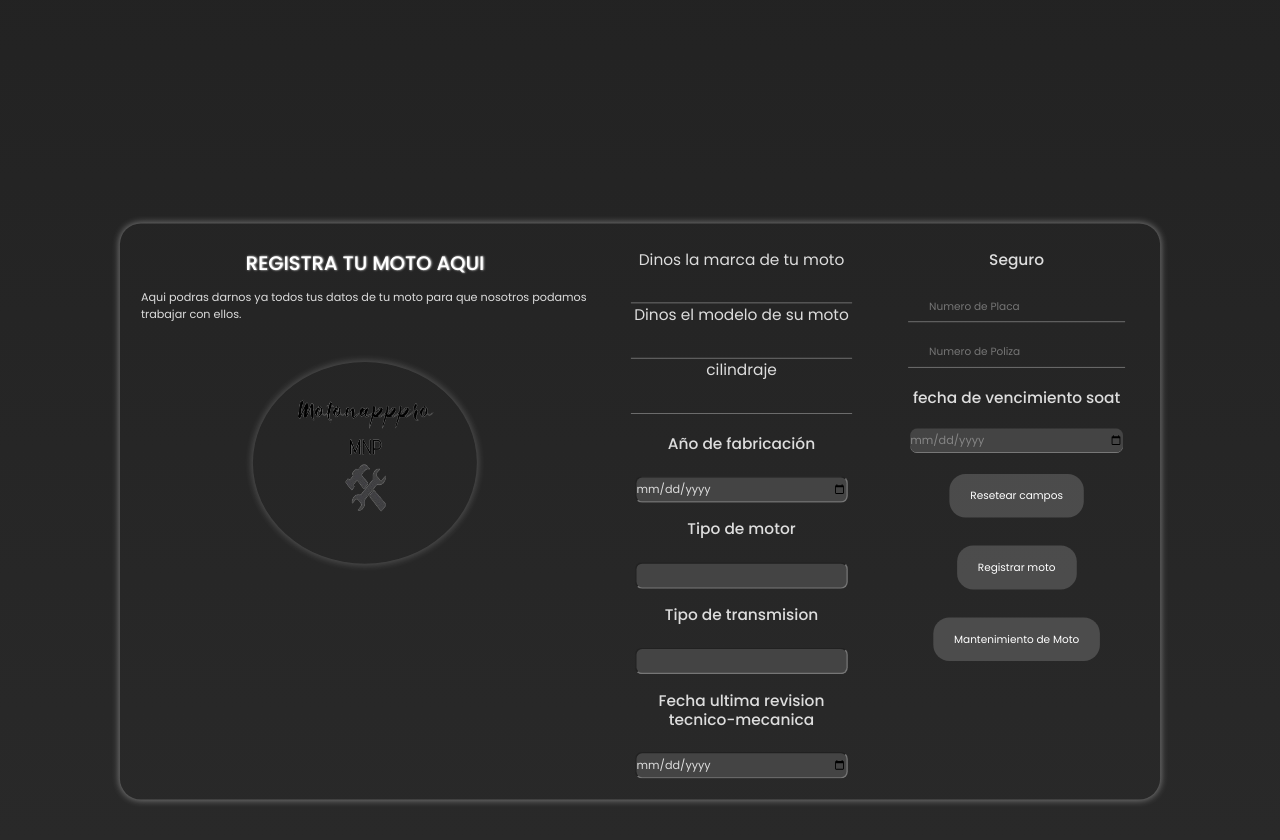
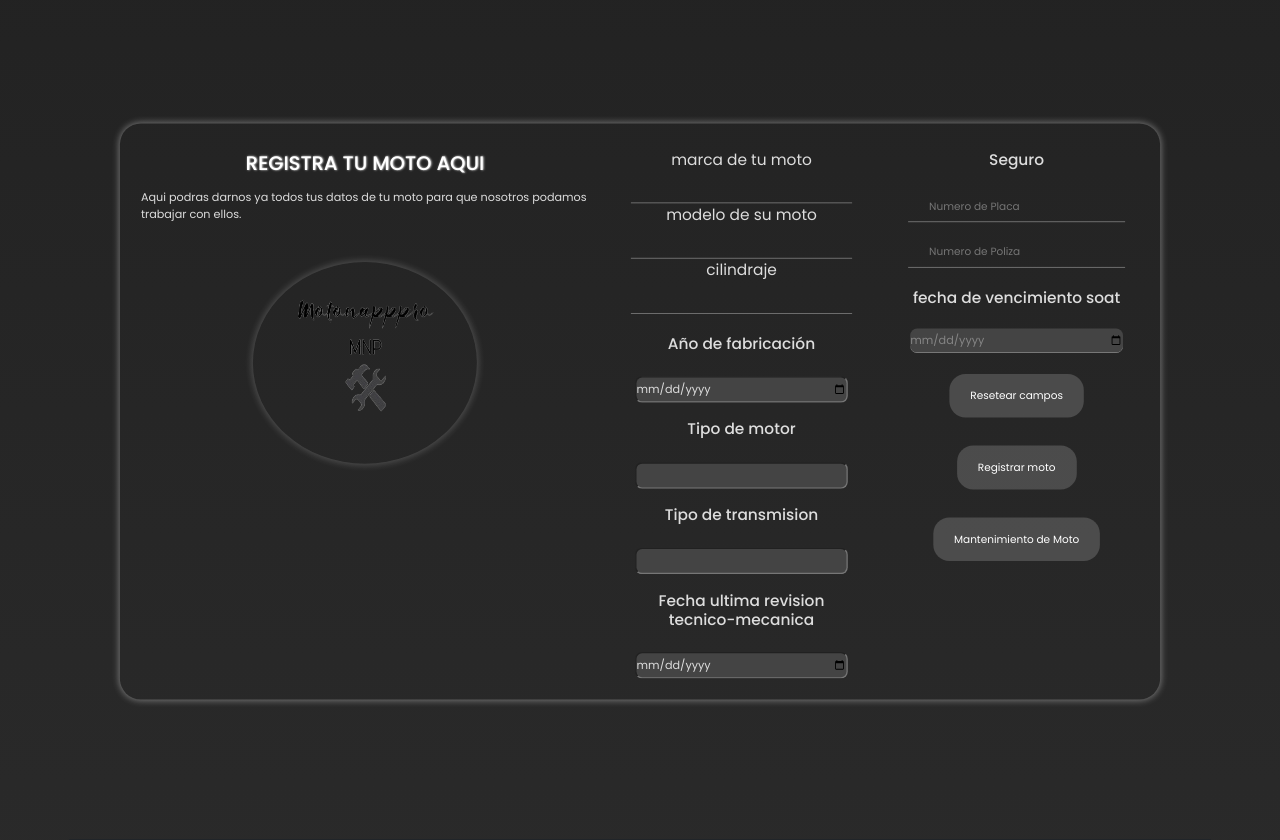
Before and after one commit to Kevinap1022/PROYECTO_MOTONAPPRO, a PHP site: page /ProYECTO_MOTONAPPRO-master/formularios/Form_Registro_moto.php in a window 1280 px wide. Shown: the part 80-920 px from the top of the page. Run offline with PHP 8.4, Linux system fonts and the light colour scheme; data comes from the database, SQL or seed files in the repository; some libraries are stand-ins or nearby versions.

Commit message:
cambios estilos

```diff
--- a/formularios/Form_Registro_moto.php
+++ b/formularios/Form_Registro_moto.php
@@ -26,7 +26,7 @@
 <!-- clase del header  -->
 <header class="header">
     <!-- Menu de la pagina  -->
-    <nav class="contenedor-menu" style="position:relative;margin:0px 0px 100px 0px;">
+    <nav class="contenedor-menu" style="position:relative;margin:0px 0px 0px 0px;">
         <div class="nombre">
             <a href="../index.php">MotoNappPro</a>
         </div>
@@ -83,9 +83,9 @@
 
         <div class="segunda_gran_caja">
         <div class="marca_de_moto">
-                <label for="marca">Dinos la marca de tu moto</label>
+                <label for="marca">marca de tu moto</label>
                 <input id="marca" name="marca_moto" type=" text">
-                <label for="modelo">Dinos el modelo de su moto</label>
+                <label for="modelo"> modelo de su moto</label>
                 <input id="modelo" name="modelo_moto" type="text">
                 <label for="cilindraje">cilindraje</label>
                 <input id="cilindraje" name="cilindraje_moto" type="text">
--- a/formularios/form_Usuario.php
+++ b/formularios/form_Usuario.php
@@ -56,7 +56,7 @@
         <form class="formulario_usuario" method="POST" action="form_Usuario.php"><!-- formulario -->
 
             <h3 style="transform:translateY(30px);">INICIAR SESION</h3> <!-- TITULO -->
-            <a class="signup" href="formulario_registro.php">OR SIGN UP</a>
+            <a class="signup" href="formulario_registro.php" style= "color:#fff;text-decoration:none;">OR SIGN UP</a>
             <?php
             include("modelo/conexion.php");
             include("controlador/controlador_login.php");
--- a/formularios/modificar_moto.php
+++ b/formularios/modificar_moto.php
@@ -51,7 +51,7 @@ include "modelo/conexion.php";
     </nav>
 </header>
 <body>
-<form  method="POST" class="formulario_moto">
+<form  method="POST" class="formulario_moto" style="width:110%;">
 
 <div class="primer_gran_caja">
     <h3>Modificar Moto</h3>
@@ -71,10 +71,10 @@ include "modelo/conexion.php";
 
 <div class="segunda_gran_caja">
 <div class="marca_de_moto">
-        <label for="marca">Dinos la marca de tu moto</label>
+        <label for="marca">marca de tu moto</label>
         <!-- mostramos datos dentro d e value, es el valor del nombre de la tabla en la base de datos  -->
         <input id="marca" name="marca_moto" type=" text" value="<?= $datos_motos->marca_moto ?>">
-        <label for="modelo">Dinos el modelo de su moto</label>
+        <label for="modelo">modelo de su moto</label>
         <input id="modelo" name="modelo_moto" type="text" value="<?= $datos_motos->modelo_moto ?>">
         <label for="cilindraje">cilindraje</label>
         <input id="cilindraje" name="cilindraje_moto" type="text" value="<?= $datos_motos->cilindraje_moto ?>">
```
